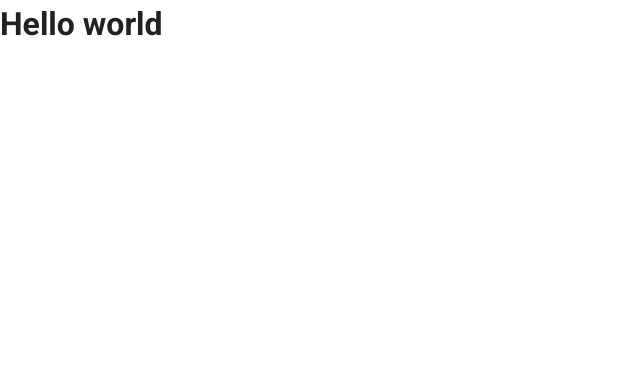
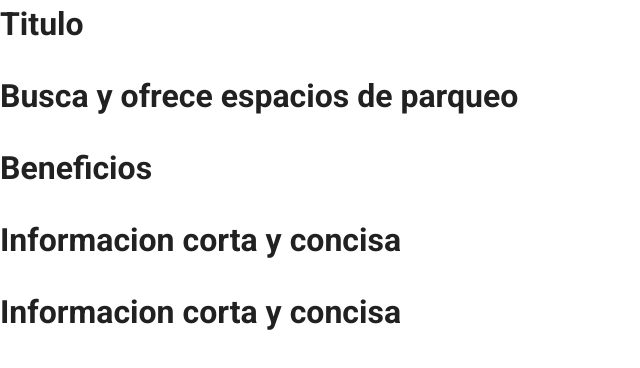
Before and after one commit to Anunnnaki/zippfront, a Nuxt app: page / in a window 1280 px wide. Shown: the top 368 px of the page, without its empty margins (0-640 px from the left). Built offline with nearby package versions, Linux system fonts and the light colour scheme.

Commit message:
style: Unshaped landingpage structure

```diff
--- a/pages/index.vue
+++ b/pages/index.vue
@@ -1,5 +1,21 @@
 <template>
-  <h1>Hello world</h1>
+  <v-row>
+    <v-col cols="12">
+      <h1>Titulo</h1>
+    </v-col>
+    <v-col cols="12">
+      <h1>Busca y ofrece espacios de parqueo</h1>
+    </v-col>
+    <v-col cols="12">
+      <h1>Beneficios</h1>
+    </v-col>
+    <v-col cols="12">
+      <h1>Informacion corta y concisa</h1>
+    </v-col>
+    <v-col cols="12">
+      <h1>Informacion corta y concisa</h1>
+    </v-col>
+  </v-row>
 </template>
 
 <script>
```
